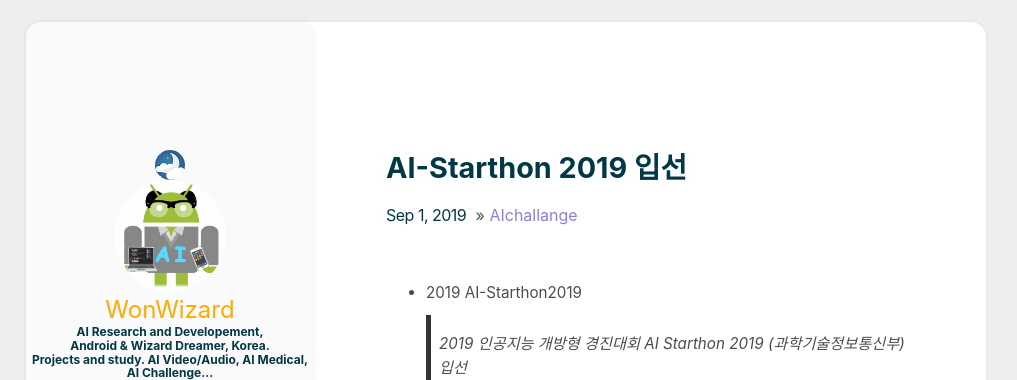
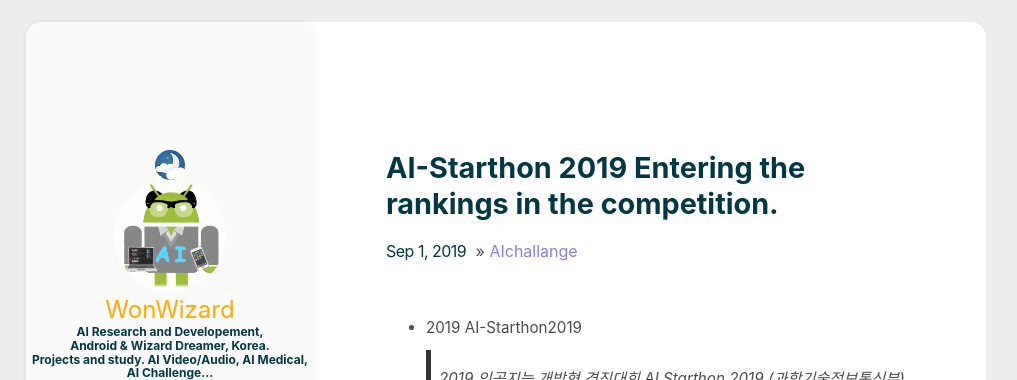
Before and after one commit to wonwizard/wonwizard.github.io, a Jekyll site: the page built from _posts/2019-09-01-AI-Starthon2019.md, in a window 1280 px wide, cut to the strip 0-380 px from the top of the page. Shown: the whole strip, without its empty margins (134-1151 px from the left). Built offline with Jekyll 4.4.1, drawn with Linux system fonts in a browser that asks for light colours.

Commit message:
Update 2019-09-01-AI-Starthon2019.md

```diff
--- a/_posts/2019-09-01-AI-Starthon2019.md
+++ b/_posts/2019-09-01-AI-Starthon2019.md
@@ -1,5 +1,5 @@
 ---
-title: AI-Starthon 2019 입선
+title: AI-Starthon 2019 Entering the rankings in the competition.
 categories: [AIchallange]
 comments: true
 ---
```
